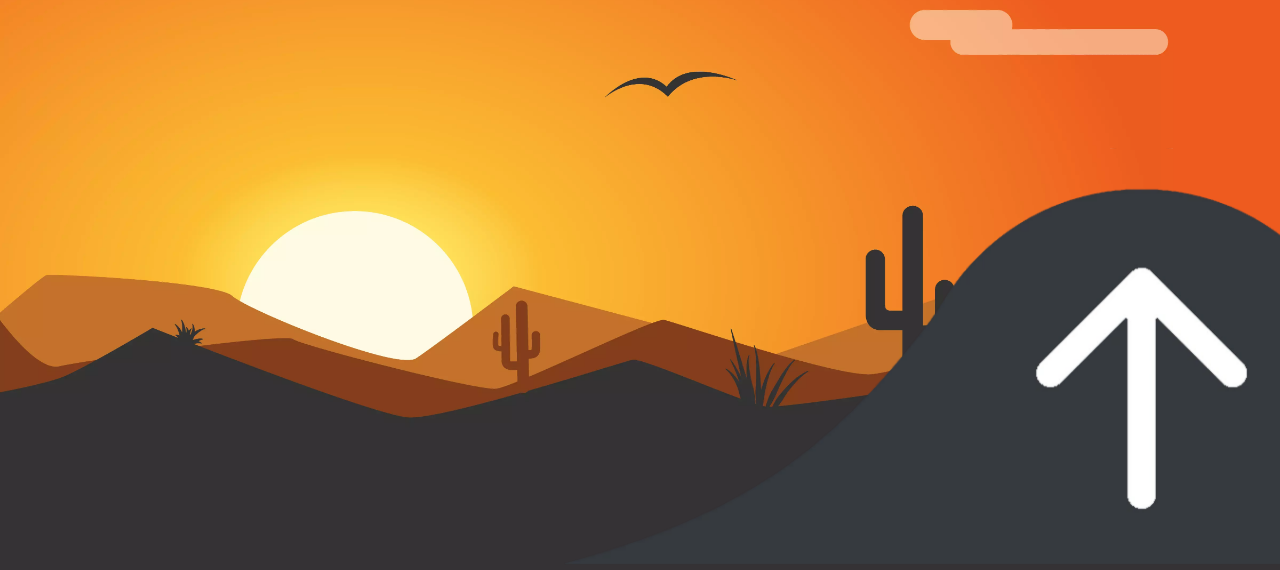
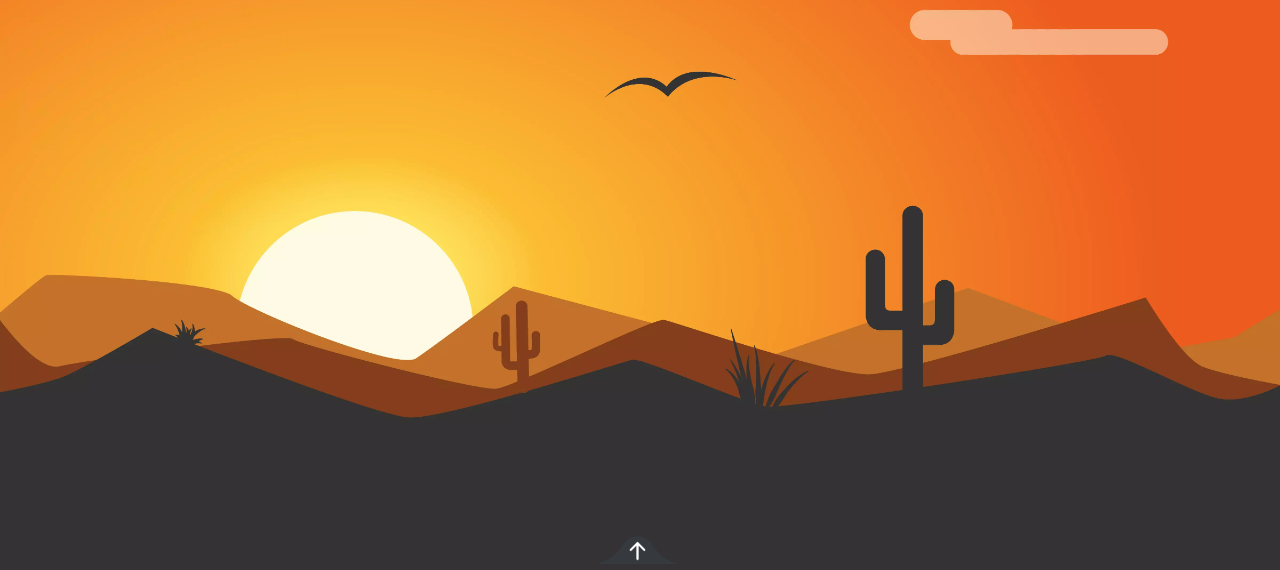
Before and after one commit to PandeoF1/Portfolio-Manager, a PHP site: page / in a window 1280 px wide. Shown: the part 230-800 px from the top of the page. Run offline with PHP 8.4, Linux system fonts and the light colour scheme; data that the repository does not hold is empty.

Commit message:
test #18

```diff
--- a/css/index.css
+++ b/css/index.css
@@ -70,13 +70,16 @@ footer {
 
 .footer-div {
     bottom: 0;
+    margin: 0;
+    padding: 0;
     position: fixed;
     z-index: 10;
     height: fit-content;
+    width: 100%;
 }
 
 .footer-btn {
-    width: auto;
+    width: 7%;
     margin: 0;
     padding: 0;
     border: none;
--- a/index.php
+++ b/index.php
@@ -80,12 +80,6 @@ else
 				</div>
 			</footer>
 		</div>
-		<script>
-			function start() {
-				document.getElementById('footer-div').style.height = document.getElementById('footer-btn').style.height;
-			}
-			start();
-		</script>
 	</body>
 
 <?php } ?>
```
